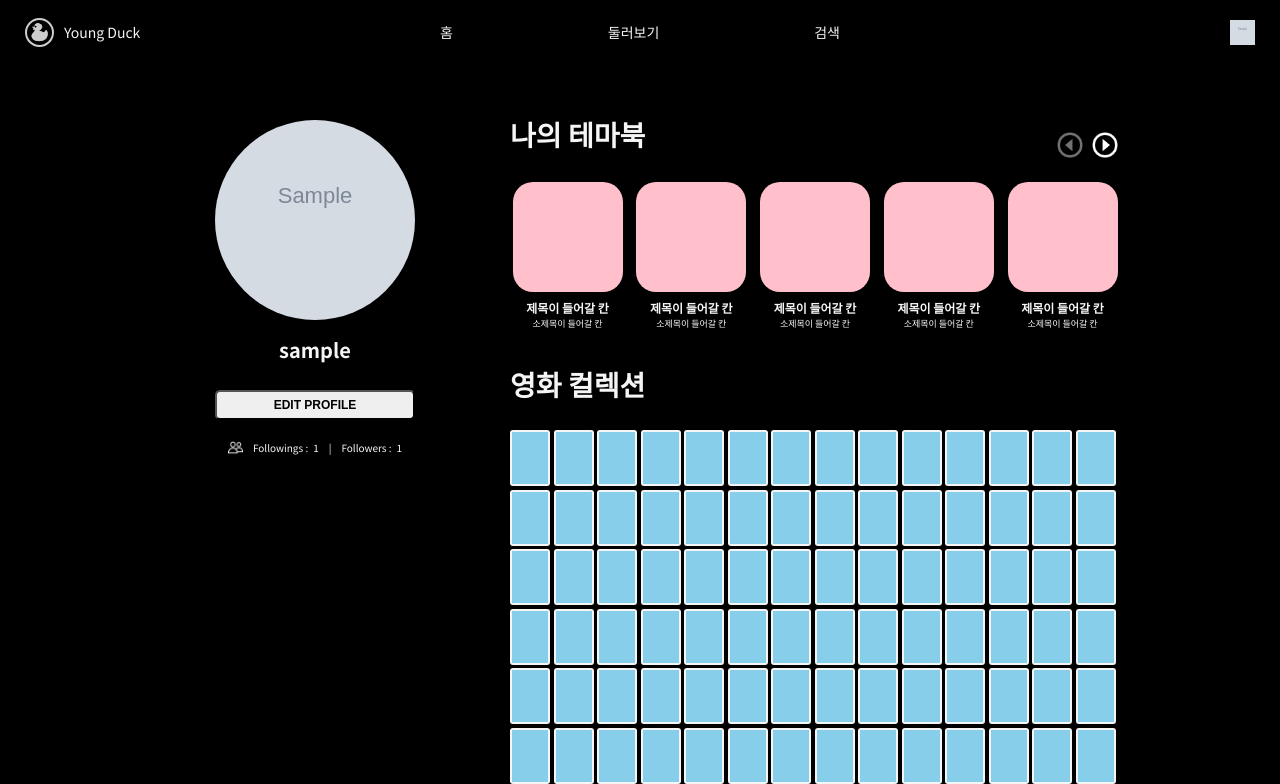
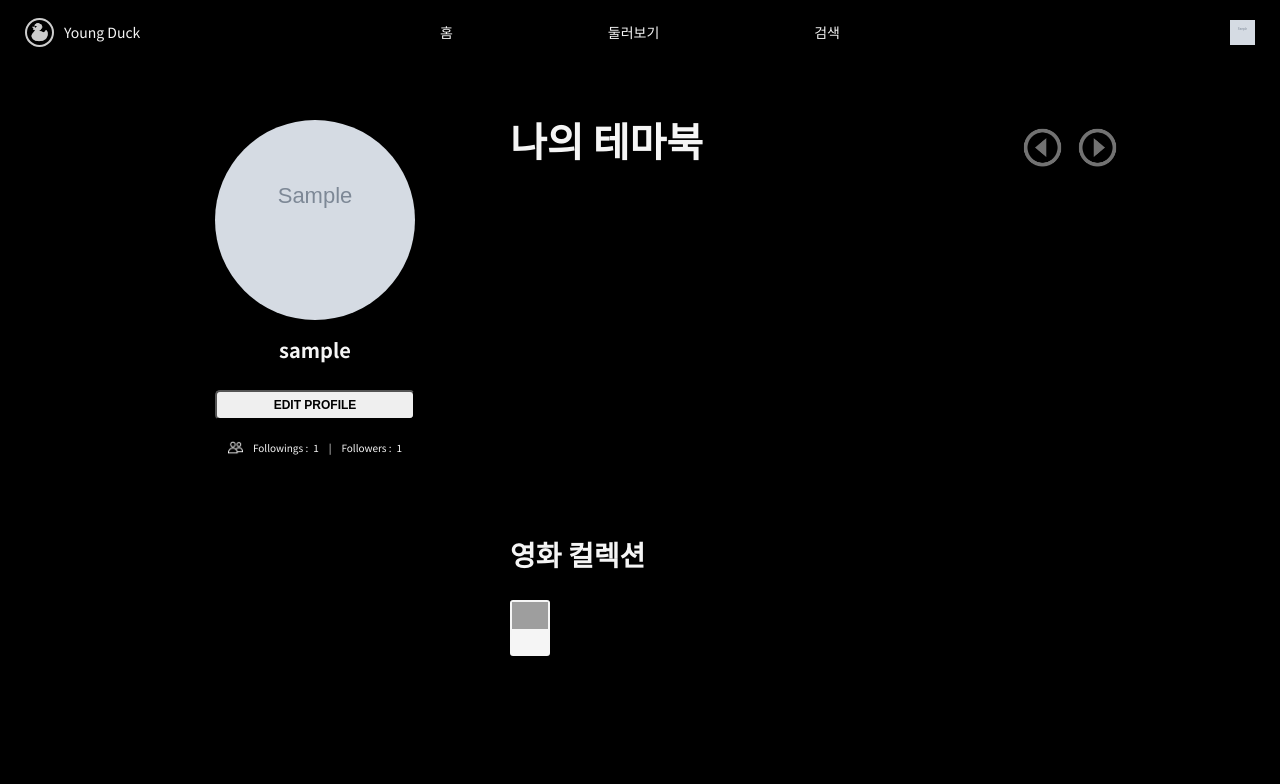
Before and after one commit to dollyishere/young-duck, a Django app: a page that uses accounts/templates/accounts/profile.html in a window 1280 px wide. Shown: the top 784 px of the page. After the commit the page ends 656 px from the top, so only its background shows below. Run offline with Django 3.2, Linux system fonts and the light colour scheme; a user stored in the database is signed in; tables that the repository leaves empty hold one stand-in row (values such as "Sample post"); grey boxes marked "Sample" are stand-in pictures; parts of the project's set-up code (start-up, migrations or seed data) failed here and were passed over; grey boxes are pictures that could not be loaded.

Commit message:
feat[FE]: profile page에 영화 및 테마북 연동

```diff
--- a/accounts/templates/accounts/profile.html
+++ b/accounts/templates/accounts/profile.html
@@ -44,42 +44,20 @@
     </div>
     <div id="profile-rightbox" class="vertical">
       <!-- 나의 테마북 -->
-      <div id="my-mini-book" class="mini-books vertical">
-        <div class="mini-books-header">
-          <div id="mini-books-title" class="mini-books-title">나의 테마북</div>
-          <div class="mini-books-buttons">
-            <div id="mini-books-left" class="mini-books-left-btn left-btn-disavailable"></div>
-            <div id="mini-books-right" class="mini-books-right-btn right-btn-available"></div>
-          </div>
-        </div>
-        <div class="mini-books-body horizontal">
-          <div class="mini-book vertical">
-            <div class="mini-book-thumbnail"></div>
-            <div class="mini-book-title">제목이 들어갈 칸</div>
-            <div class="mini-book-semi">소제목이 들어갈 칸</div>
-          </div>
-          <div class="mini-book vertical">
-            <div class="mini-book-thumbnail"></div>
-            <div class="mini-book-title">제목이 들어갈 칸</div>
-            <div class="mini-book-semi">소제목이 들어갈 칸</div>
-          </div>
-          <div class="mini-book vertical">
-            <div class="mini-book-thumbnail"></div>
-            <div class="mini-book-title">제목이 들어갈 칸</div>
-            <div class="mini-book-semi">소제목이 들어갈 칸</div>
-          </div>
-          <div class="mini-book vertical">
-            <div class="mini-book-thumbnail"></div>
-            <div class="mini-book-title">제목이 들어갈 칸</div>
-            <div class="mini-book-semi">소제목이 들어갈 칸</div>
-          </div>
-          <div class="mini-book vertical">
-            <div class="mini-book-thumbnail"></div>
-            <div class="mini-book-title">제목이 들어갈 칸</div>
-            <div class="mini-book-semi">소제목이 들어갈 칸</div>
+      <div id="my-books" class="books vertical">
+        <div class="books-header">
+          <div id="my-books-title" class="books-index-title">나의 테마북</div>
+          <div class="books-buttons">
+            <div id="my-books-left" class="books-left-btn left-btn-disavailable"></div>
+            {% if books.count < 5 %}
+              <div id="my-books-right" class="books-right-btn right-btn-disavailable"></div>
+            {%else %}
+              <div id="my-books-right" class="books-right-btn right-btn-available"></div>
+            {% endif %}
           </div>
         </div>
       </div>
+
 
       <!-- 시청한 영화 -->
       <div id="watched-movies" class="watched-movies vertical">
@@ -89,15 +67,14 @@
         </div>
         <div class="watched-movies-body horizontal">
           <!-- for문 왕창 돌리기 -->
-          {% for i in '000000000000000000000000000000000000000000000000000000000000000000000000000000000000000000000000000000000000000000000000000000000'|make_list %}
+          {% for card in cards %}
           <div class="watched-movie-card">
-            <div class="movie-poster"></div>
+            <div class="movie-poster" style="background-image: url('https://image.tmdb.org/t/p/w500{{ card.watched_movie.poster_path }}');"></div>
           </div>
           {% endfor %}
         </div>
       </div>
     </div>
-
   </div>
 </div>
 
@@ -109,4 +86,119 @@
 {% block script %}
 {% load static %}
 <script src="{% static 'src/Profile.js' %}"></script>
+
+<script>
+  const myBooksLeft = document.getElementById('my-books-left')
+  const myBooksRight = document.getElementById('my-books-right')
+
+  const books = [
+    {% for book in books %}
+      {
+        pk: "{{ book.pk }}",
+        title: "{{ book.title }}",
+        semi_title: "{{ book.semi_title }}",
+        cover_image: "{{ book.cover_image.url }}",
+      },
+    {% endfor %}
+  ]
+  books.push('end')
+
+  const myBooks = document.getElementById('my-books')
+  const maxPage = Math.ceil(books.length/5)
+  if(maxPage === 0) {
+    myBooksRight.classList.replace("right-btn-available", "right-btn-disavailable")
+  }
+
+  for(let i=0; i<maxPage; i++) {
+
+    const myBooksList = document.createElement('div')
+    myBooksList.id = `my-books-list${i}`
+    myBooksList.classList.add("books-body", "horizontal")
+    if(i !== 0) {
+      myBooksList.classList.add("hidden")
+    }
+
+    for(let j=0; j<Math.min(5, books.length-(i*5)); j++) {
+      const themeBook = document.createElement('a')
+      const bookThumbnail = document.createElement('div')
+      const bookTitle = document.createElement('div')
+      const bookSemi = document.createElement('div')
+      bookThumbnail.classList.add("book-thumbnail")
+      bookTitle.classList.add("book-title")
+      bookSemi.classList.add("book-semi")
+
+      themeBook.appendChild(bookThumbnail)
+      themeBook.appendChild(bookTitle)
+      themeBook.appendChild(bookSemi)
+      themeBook.classList.add("book", "vertical")
+      themeBook.style.cssText = "display:flex; justify-content: center;"
+
+      if(i*5+j === books.length-1) {
+        bookThumbnail.id = "themeBookCreate"
+        bookTitle.id = "themeBookCreateTitle"
+        bookTitle.innerText = '테마북'
+        bookSemi.id = "themeBookCreateSemi"
+        bookSemi.innerText = '추가'
+        bookTitle.style.visibility = "hidden"
+        bookSemi.style.visibility = "hidden"
+        themeBook.href = BASE_URL + '/books/create'
+        bookThumbnail.style.cssText = `background-image: url('/static/images/icons/plus.png'); background-size: auto 30%; background-repeat: no-repeat; background-position: center;`
+      }
+      else {
+        bookTitle.innerText = books[i*5+j].title
+        bookSemi.innerText = books[i*5+j].semi_title
+        themeBook.href = BASE_URL + '/books/' + books[i*5+j].pk + '/detail/'
+        bookThumbnail.style.cssText = `background-image: url('${books[i*5+j].cover_image}'); background-size: auto 100%; background-repeat: no-repeat; background-position: center;`
+      }
+
+      myBooksList.appendChild(themeBook)
+
+      myBooks.appendChild(myBooksList)
+    }
+  }
+
+  let myBookPage = 0;
+
+  myBooksLeft.addEventListener("click", (e) => {
+    e.preventDefault()
+    if(myBookPage > 0) {
+      const lastBooksList = document.getElementById(`my-books-list${myBookPage}`)
+      const newBooksList = document.getElementById(`my-books-list${myBookPage-1}`)
+
+      lastBooksList.classList.add("hidden")
+      newBooksList.classList.remove("hidden")
+      myBookPage -= 1
+      isEnd(myBookPage)
+    }
+  })
+
+  myBooksRight.addEventListener("click", (e) => {
+    e.preventDefault()
+    if(myBookPage < maxPage-1) {
+      const lastBooksList = document.getElementById(`my-books-list${myBookPage}`)
+      const newBooksList = document.getElementById(`my-books-list${myBookPage+1}`)
+
+      lastBooksList.classList.add("hidden")
+      newBooksList.classList.remove("hidden")
+      myBookPage += 1
+      isEnd(myBookPage)
+    }
+  })
+
+  function isEnd(myBookPage) {
+    if(myBookPage === 0) {
+      myBooksLeft.classList.replace("left-btn-available", "left-btn-disavailable")
+    }
+    else {
+      myBooksLeft.classList.replace("left-btn-disavailable", "left-btn-available")
+    }
+
+    if(myBookPage === maxPage-1) {
+      myBooksRight.classList.replace("right-btn-available", "right-btn-disavailable")
+    }
+    else {
+      myBooksRight.classList.replace("right-btn-disavailable", "right-btn-available")
+    }
+  }
+
 {% endblock script %}
--- a/static/css/profile.css
+++ b/static/css/profile.css
@@ -186,5 +186,6 @@
 .movie-poster {
   width: 36px;
   height: 52px;
-  background-color: skyblue;
+  background-size: 100%;
+  background-repeat: no-repeat;
 }
```
